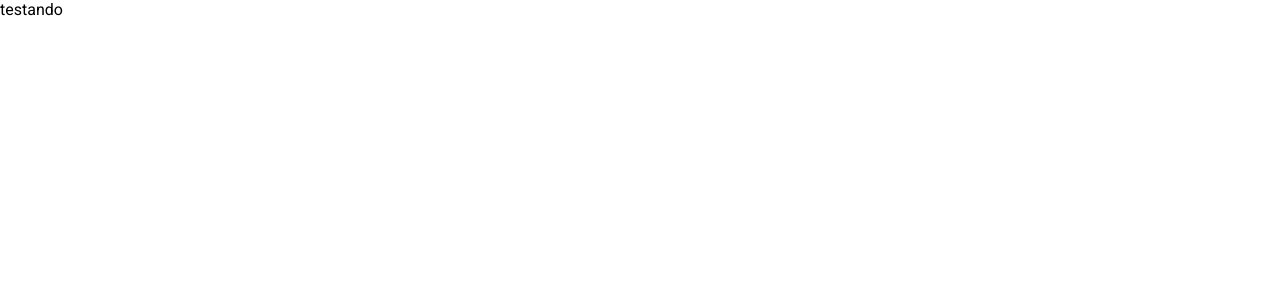
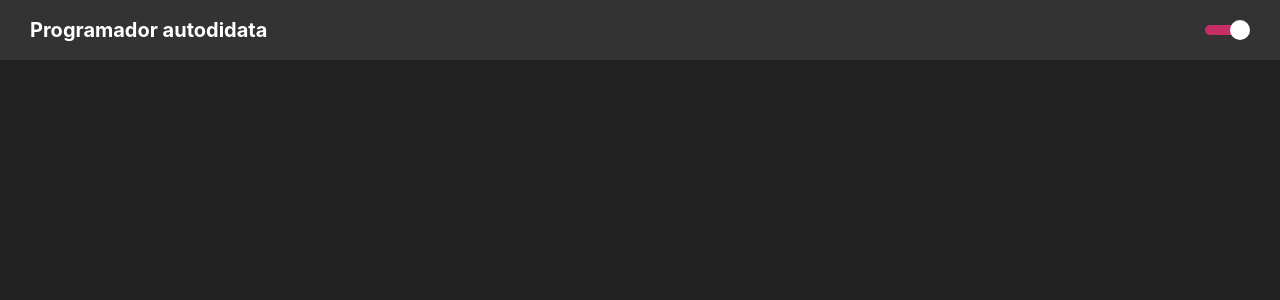
Before and after one commit to matheuspython/links-programador-autodidata, a React (Vite) app: page / in a window 1280 px wide. Shown: the top 300 px of the page. Built offline with nearby package versions, Linux system fonts and the light colour scheme.

Commit message:
adicionando temas

```diff
--- a/src/App.tsx
+++ b/src/App.tsx
@@ -1,13 +1,21 @@
-import React from 'react'
+import React, { useState } from 'react'
 import { Globals } from './global/styles'
+import { Header } from './components/Header';
 
+import { ThemeProvider } from 'styled-components';
+
+import dark from './global/themes/dark'
+import light from './global/themes/light'
 
 export const App:React.FC = () => {
+  const [theme, setTheme] = useState(dark)
+
+  const toggleTheme = () =>  setTheme(theme.title === 'light' ? dark : light)
 
   return (
-    <div className="App">
+    <ThemeProvider theme={theme}>
       <Globals />
-      testando
-    </div>
+      <Header toggleTheme={toggleTheme} />
+    </ThemeProvider>
   )
 }
--- /dev/null
+++ b/src/components/Header/index.tsx
@@ -0,0 +1,32 @@
+import React, { useContext } from 'react'
+import { ThemeContext } from 'styled-components'
+import {shade} from 'polished'
+import Switch from 'react-switch'
+
+import { Container } from './styles'
+
+interface Props {
+  toggleTheme(): void
+}
+
+export const Header: React.FC<Props> = ({toggleTheme}) =>{
+  const { colors, title } = useContext(ThemeContext);
+  return (
+    <Container>
+
+      <h1>Programador autodidata</h1>
+
+      <Switch
+        onChange={toggleTheme}
+        checked={title === 'dark'}
+        checkedIcon={false}
+        uncheckedIcon={false}
+        height={10}
+        width={40}
+        handleDiameter={20}
+        offColor={shade(0.15, colors.primary)}
+        onColor={colors.secundary}
+      />
+    </Container>
+  )
+}
--- /dev/null
+++ b/src/components/Header/styles.ts
@@ -0,0 +1,15 @@
+import styled from "styled-components";
+
+export const Container = styled.div`
+  height: 60px;
+  background: ${props => props.theme.colors.primary};
+  color: ${props => props.theme.colors.text};
+  display: flex;
+  align-items: center;
+  justify-content: space-between;
+  padding: 0 30px;
+  h1{
+    font-size: 20px;
+    font-family: -apple-system, BlinkMacSystemFont, 'Segoe UI', Roboto, Oxygen, Ubuntu, Cantarell, 'Open Sans', 'Helvetica Neue', sans-serif;
+  }
+`
--- a/src/global/styles.ts
+++ b/src/global/styles.ts
@@ -9,4 +9,9 @@ export const Globals = createGlobalStyle`
   html, body{
     font-family: 'Roboto', sans-serif;
   }
+  body{
+    background: ${props => props.theme.colors.background};
+    font-size: 14px;
+    color: ${props => props.theme.colors.text};
+  }
 `
--- /dev/null
+++ b/src/global/themes/dark.ts
@@ -0,0 +1,12 @@
+// eslint-disable-next-line
+export default {
+  title: 'dark',
+
+  colors: {
+    primary: '#333',
+    secundary: '#c62e65',
+
+    background: '#222',
+    text: '#fff'
+  }
+}
--- /dev/null
+++ b/src/global/themes/light.ts
@@ -0,0 +1,12 @@
+// eslint-disable-next-line
+export default {
+  title: 'light',
+
+  colors: {
+    primary: '#c62e65',
+    secundary: '#d63af9',
+
+    background: '#f0f2f5',
+    text: '#333'
+  }
+}
--- a/tsconfig.json
+++ b/tsconfig.json
@@ -17,5 +17,8 @@
     "jsx": "react-jsx"
   },
   "include": ["src"],
+  "files": [
+    "src/global/styled.d.ts"
+  ],
   "references": [{ "path": "./tsconfig.node.json" }]
 }
```
Also changed, not shown: src/global/styled.d.ts (added, +15 -0 lines), index.html (line endings or trailing spaces).
